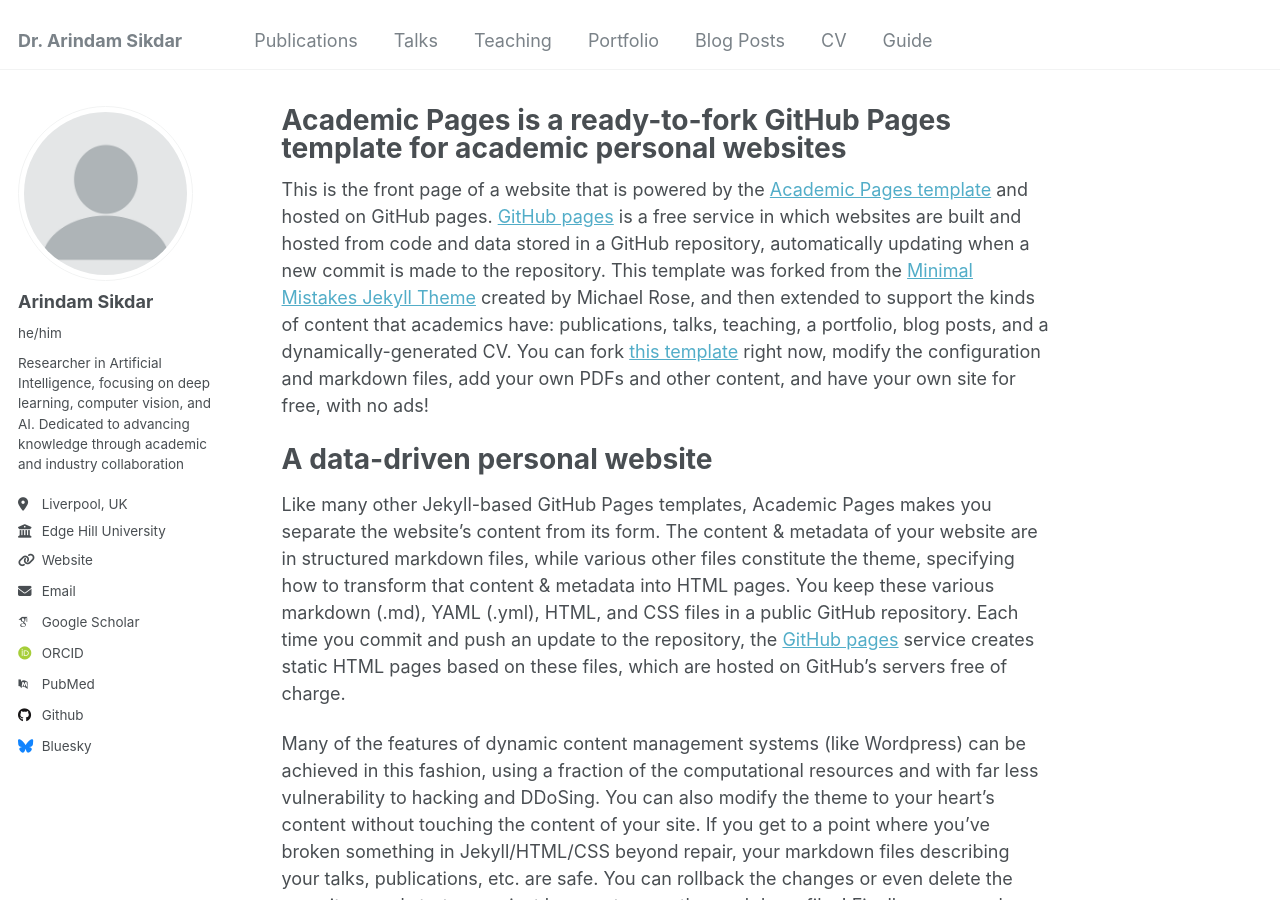
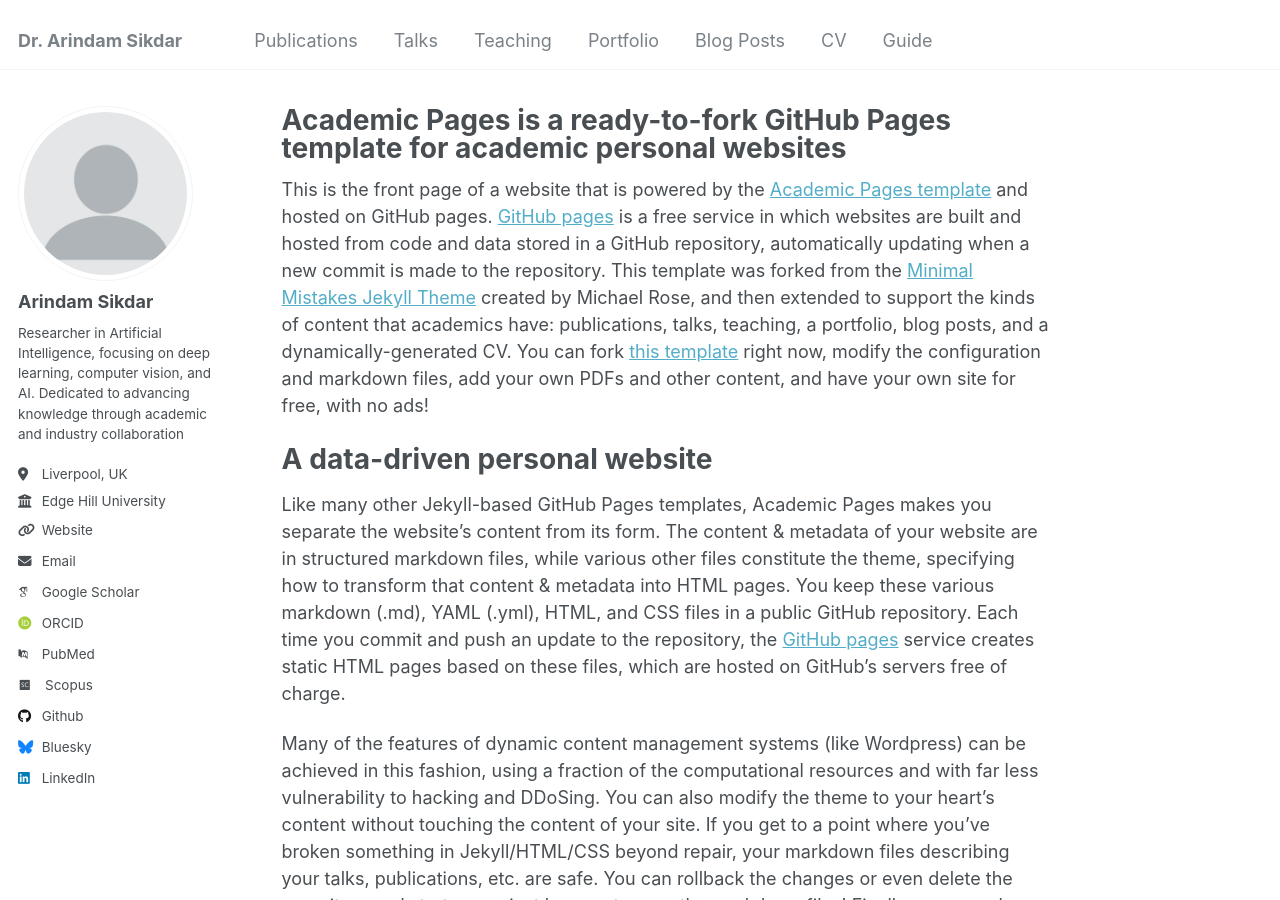
Before and after one commit to Arindam-1991/Arindam-1991-.github.io, a Jekyll site: the page built from _pages/about.md, in a window 1280 px wide and 900 px high. Built offline with Jekyll 4.4.1, drawn with Linux system fonts in a browser that asks for light colours; some web fonts are replaced; part of the change alters nothing that is shown.

Commit message:
Update _config.yml

```diff
--- a/_config.yml
+++ b/_config.yml
@@ -23,7 +23,7 @@ author:
   # Biographic information
   avatar           : "profile.png"
   name             : "Arindam Sikdar"
-  pronouns         : "he/him"
+  pronouns         : # "he/him"
   bio              : "Researcher in Artificial Intelligence, focusing on deep learning, computer vision, and AI. Dedicated to advancing knowledge through academic and industry collaboration"
   location         : "Liverpool, UK"
   employer         : "Edge Hill University"
@@ -32,19 +32,19 @@ author:
 
   # Academic websites
   arxiv            : # URL - Update with the correct link to your profile
-  googlescholar    : "https://scholar.google.com/citations?user=PS_CX0AAAAAJ"
+  googlescholar    : "https://scholar.google.co.in/citations?user=8R1eDrIAAAAJ&hl=en"
   impactstory      : # URL
-  orcid            : "http://orcid.org/yourorcidurl"
+  orcid            : "https://orcid.org/0000-0002-5697-0060"
   semantic         : # URL
   pubmed           : "https://www.ncbi.nlm.nih.gov/pubmed/?term=john+snow"
   researchgate     : # URL
-  scopus           : # URL
+  scopus           : "https://www.scopus.com/authid/detail.uri?authorId=57205768862"
 
   # Repositories and software development
   bitbucket        : # Username - Update with your username on the site
   codepen          : # Username
   dribbble         : # Username
-  github           : "academicpages"
+  github           : "Arindam-1991"
   kaggle           : # Username
   stackoverflow    : # User number or user number and name (i.e., use "1" or "1/jeff-atwood")
 
@@ -58,7 +58,7 @@ author:
   keybase          : # Username
   instagram        : # Username
   lastfm           : # Username
-  linkedin         : # Username
+  linkedin         : "dr-arindam-sikdar-b496bb205"
   mastodon         : # URL
   medium           : # URL
   pinterest        : # Username
```
